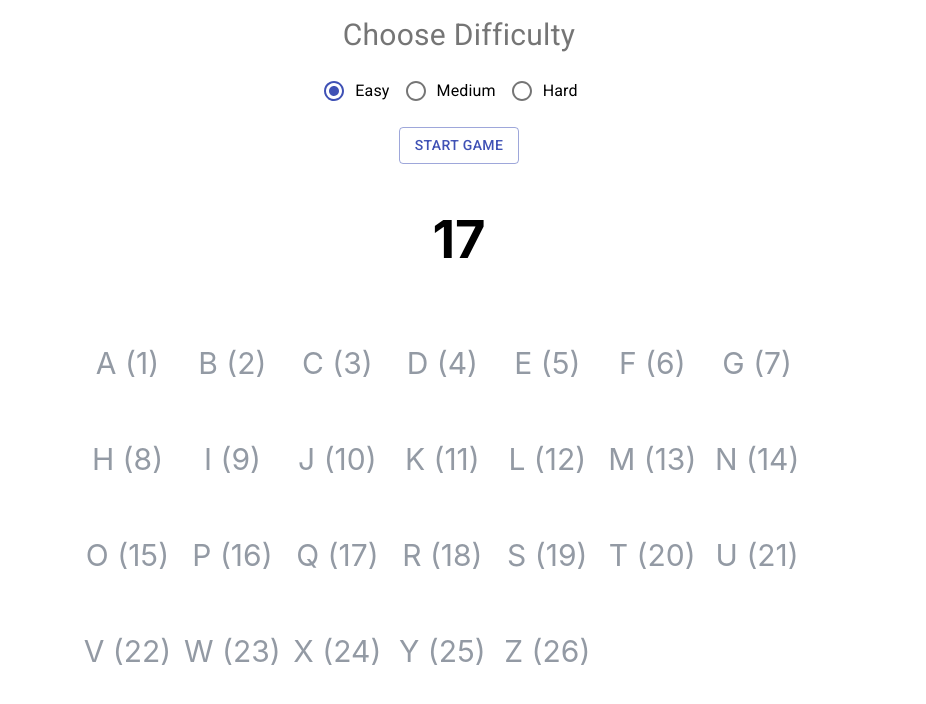
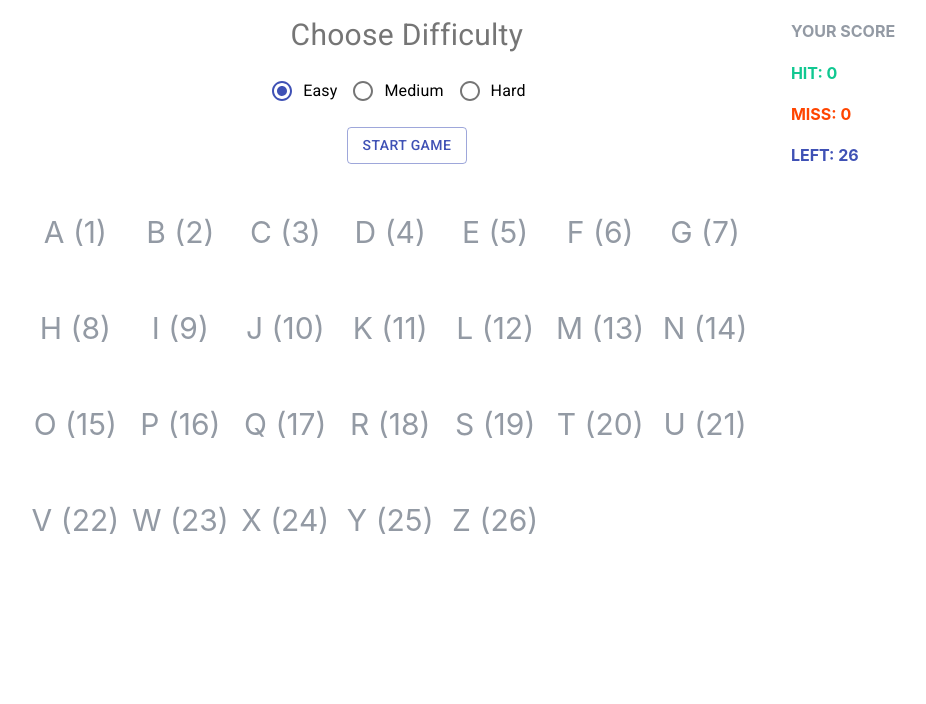
Before and after one commit to squaloIT/eyesee-test, a React (Create React App) app in the folder app/: page / in a window 1280 px wide. Shown: the top 704 px of the page, without its empty margins (181-1107 px from the left). Built offline with nearby package versions, Linux system fonts and the light colour scheme.

Commit message:
Added score component

```diff
--- a/app/src/App.css
+++ b/app/src/App.css
@@ -31,10 +31,10 @@
   font-size:35px;
 }
 
-.block__game--display-true {
+.block__game__random-number--display-true {
   display: block;
 }
-.block__game--display-false {
+.block__game__random-number--display-true {
   display: none;
 }
 
@@ -47,16 +47,19 @@
   font-size:30px;
 }
 
-.grid__abeceda .paper--color-gray {
+.paper--color-gray {
   color:#939AA4;
 }
 
-.grid__abeceda .paper--color-green {
+.paper--color-green {
   color:#10c891;
 }
 
-.grid__abeceda .paper--color-red {
+.paper--color-red {
   color:#ff4500;
+}
+.paper--color-purple {
+  color:#3f51b5;
 }
 
 .grid__abeceda__row--mt-10 {
@@ -93,3 +96,8 @@
   color:#fff;
 }
 /**************** COUNTDOWN TILL START ****************/
+/**************** SCORE BLOCK ****************/
+.block__score {
+  text-align:left;
+}
+/**************** SCORE BLOCK ****************/
--- a/app/src/App.js
+++ b/app/src/App.js
@@ -53,8 +53,8 @@ function App() {
 
         <Button variant="outlined" color="primary">Start game</Button>
 
-        <div className='block__game block__game--display-true'>
-          <div className='block__game__random-number'>
+        <div className='block__game'>
+          <div className='block__game__random-number block__game__random-number--display-true'>
             <h2>17</h2>
           </div>
 
@@ -75,6 +75,13 @@ function App() {
       <div className="block__countdown block__countdown--display-false block__countdown--background-black">
         <h1>5</h1>
       </div>
+
+      <div className='block__score'>
+        <h4 className="paper--color-gray">YOUR SCORE</h4>
+        <h4 className="paper--color-green">HIT: 0</h4>
+        <h4 className="paper--color-red">MISS: 0</h4>
+        <h4 className="paper--color-purple">LEFT: 26</h4>
+      </div>
     </div>
   );
 }
```
